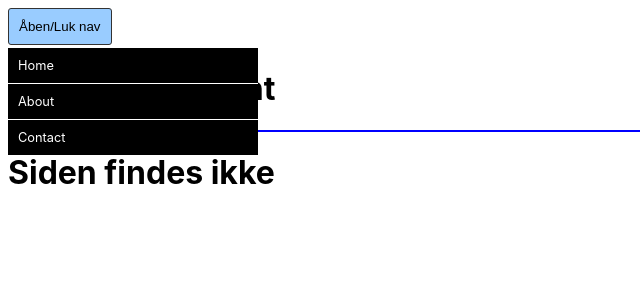
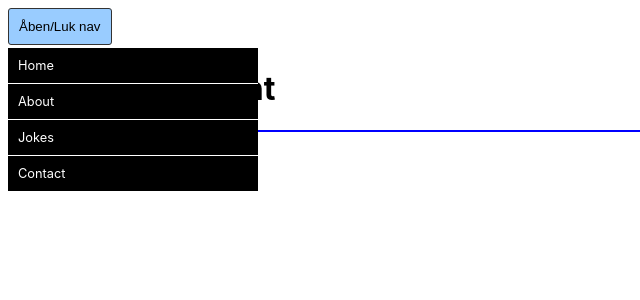
Before and after one commit to netheinz/my-first-react-app, a React (Create React App) app: page /jokes in a window 1280 px wide. Both pictures are taken after a click on the button "Åben/Luk nav". Shown: the top 300 px of the page, without its empty margins (0-640 px from the left). Built offline with nearby package versions, Linux system fonts and the light colour scheme.

Commit message:
UPdate med API Kald

```diff
--- a/src/components/Header/Header.jsx
+++ b/src/components/Header/Header.jsx
@@ -8,7 +8,7 @@ import Styles from "./Header.module.scss";
 export default function Header(props) {
     // Styles hentes med objekt.selectorname
     return (
-        <header class={Styles.mainHeader}>
+        <header className={Styles.mainHeader}>
             {props.children}
         </header>
     )
--- a/src/components/Main/Main.jsx
+++ b/src/components/Main/Main.jsx
@@ -9,7 +9,7 @@ export default function Main(props) {
     return (
       <main>
         <h1>Main Component</h1>
-        <div class="container"></div>
+        <div className="container"></div>
         {props.children}
       </main>
     );
--- a/src/components/Nav/Nav.jsx
+++ b/src/components/Nav/Nav.jsx
@@ -1,22 +1,72 @@
 // import react modul med mulighed for hooks
-import React, { useState } from "react";
+import React, { useState, useEffect, useRef } from "react";
 // import Style Module
 import Style from "./Nav.module.scss";
 import { NavLink } from "react-router-dom";
 import routes from "../Router/routes";
 
+// Hook
+function useOnClickOutside(ref, handler) {
+  useEffect(
+    () => {
+      const listener = event => {
+        // Do nothing if clicking ref's element or descendent elements
+        if (!ref.current || ref.current.contains(event.target)) {
+          return;
+        }
+        handler(event);
+      };
+      document.addEventListener('click', listener);
+      return () => {
+        document.removeEventListener('click', listener);
+      };
+    },
+    // Add ref and handler to effect dependencies
+    // It's worth noting that because passed in handler is a new ...
+    // ... function on every render that will cause this effect ...
+    // ... callback/cleanup to run every render. It's not a big deal ...
+    // ... but to optimize you can wrap handler in useCallback before ...
+    // ... passing it into this hook.
+    [ref, handler]
+  );
+}
+
+// Li Component
+const Li = props => {
+  // Destructure property objektet
+  const { name, exact, path, handleClose } = props;
+
+  return (
+    <li onClick={handleClose}>
+      {/* NavLink bruges med fordele til referencer i menuen */}
+      <NavLink to={path} exact={exact}>
+        {name}
+      </NavLink>
+    </li>
+  );
+}
+
 const Nav = props => {
   // Definerer hook array til default false
   const [open, setOpen] = useState(false);
+  // Nav renderes - når vi skal bruge dom elementer
+  const navRef = useRef();
 
   // Definerer funktion til at håndtere visning af menu
   const handleOpen = e => {
     setOpen(!open);
   };
 
+  // Definerer funktion til at håndtere visning af menu
+  const handleClose = e => {
+    setOpen(false);
+  }
+
+  useOnClickOutside(navRef, handleClose);
+
   //Returnerer knap med click event og betingelse for visning
   return (
-    <nav>
+    <nav ref={navRef}>
       <button onClick={handleOpen}>Åben/Luk nav</button>
       {/* Short circuit: open && () */}
       {open && (
@@ -24,13 +74,12 @@ const Nav = props => {
           {/* Loop routes array */}
           {routes.map((navelement, i) => {
             return (
-              <li key={navelement.name}>
-                {/* NavLink bruges med fordele til referencer i menuen */}
-                <NavLink to={navelement.path} exact={navelement.exact}>
-                  {navelement.name}
-                </NavLink>
-              </li>
-            );
+              <Li key={navelement.name}
+                  // Spread deler objekt op i seperate props og værdier
+                  {...navelement}
+                  handleClose={handleClose}
+              />
+            )
           })}
         </ul>
       )}
--- /dev/null
+++ b/src/components/Pages/Jokes/Jokes.jsx
@@ -0,0 +1,23 @@
+import React, { useState } from "react";
+
+export default function Jokes(props) {
+    const [apiData, setApiData] = useState(null);
+
+    async function getJoke() {
+        const fetchHeaders = new Headers();
+        fetchHeaders.append("Accept", "application/json");
+        try {
+            const request = await fetch("https://icanhazdadjoke.com/", {Headers: fetchHeaders});
+            const response = await request.json;
+            console.log("getJoke -> response", response);
+        } catch (error) {
+            console.log("getJoke -> Error", error);
+        }
+    }
+
+    return (
+        <div>
+            <button onClick={getJoke}>Hent joke</button>
+        </div>
+    )
+}
--- a/src/components/Router/routes.js
+++ b/src/components/Router/routes.js
@@ -2,6 +2,7 @@
 import Home from '../Pages/Home/Home';
 import About from '../Pages/About/About';
 import Contact from '../Pages/Contact/Contact';
+import Jokes from '../Pages/Jokes/Jokes';
 
 // Deklarer array til routes
 const routes = [
@@ -18,6 +19,12 @@ const routes = [
     component: About
 },
 {
+    name: "Jokes",
+    path: "/jokes",
+    exact: true,
+    component: Jokes
+},
+{
     name: "Contact",
     path: "/contact",
     exact: true,
```
